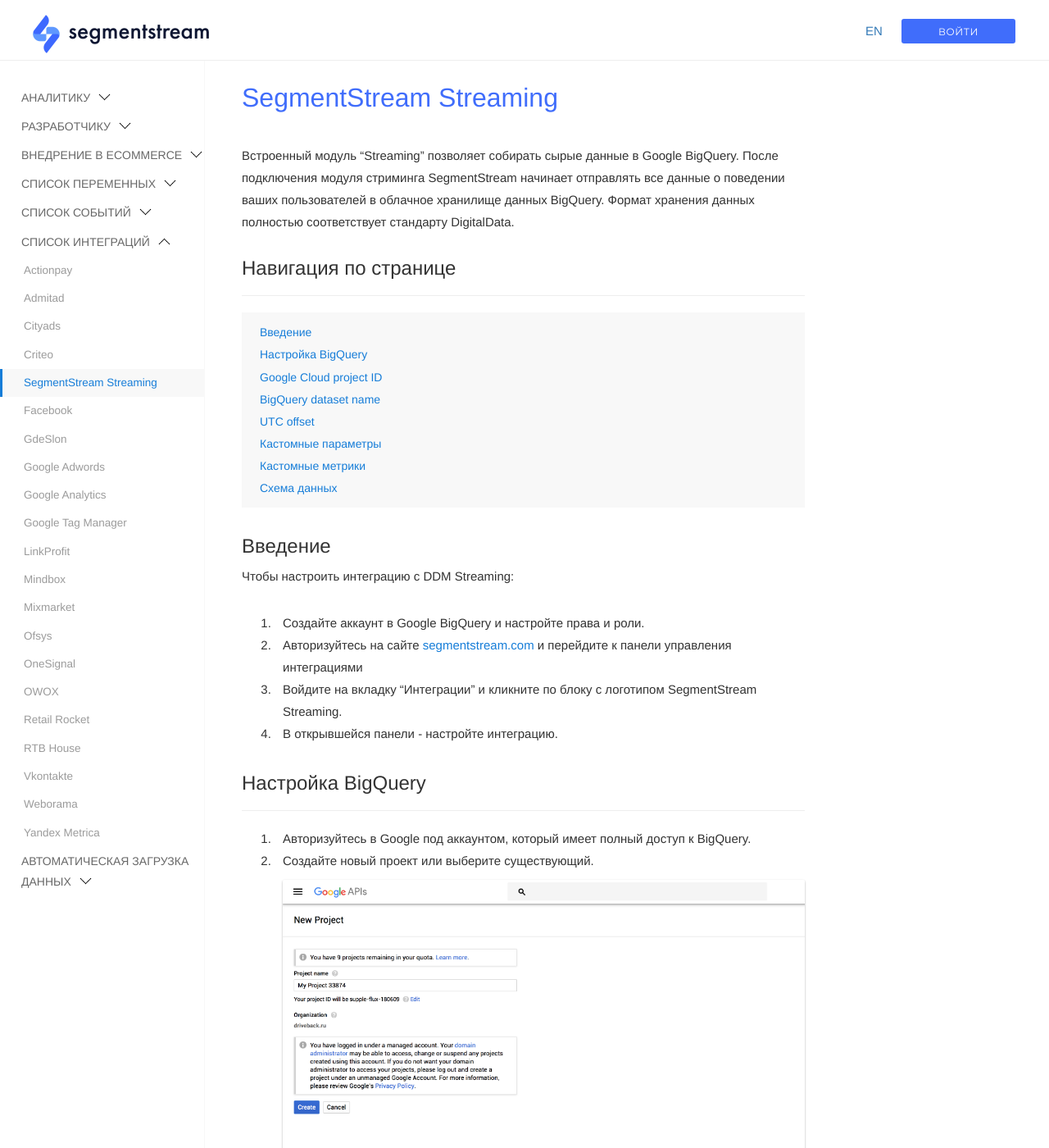
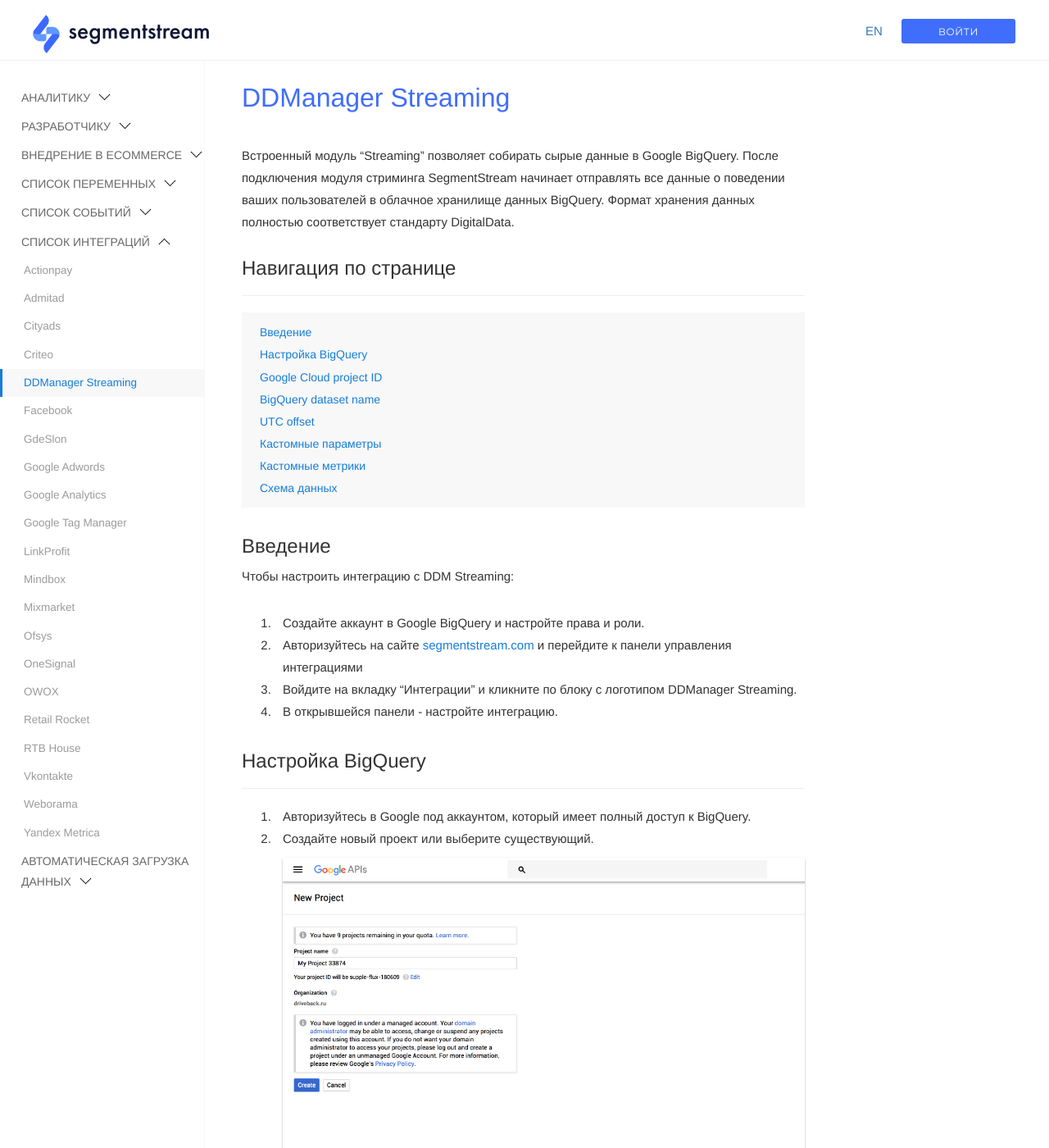
Before and after one commit to segmentstream-com/segmentstream-com.github.io, a Jekyll site: the page built from _docs/ru/integrations/ddmanager-streaming.md, in a window 1280 px wide and 1400 px high. Shown: the whole window at 82% size. Built offline with Jekyll 4.4.1, drawn with Linux system fonts in a browser that asks for light colours; nearby versions of some CDN libraries.

Commit message:
Updated segmentstream streaming page

```diff
--- a/_docs/ru/integrations/ddmanager-streaming.md
+++ b/_docs/ru/integrations/ddmanager-streaming.md
@@ -1,7 +1,7 @@
 ---
 layout: page
 section: integrationsRU
-title: "SegmentStream Streaming"
+title: "DDManager Streaming"
 order: 1
 ---
 
@@ -24,7 +24,7 @@
 Чтобы настроить интеграцию с DDM Streaming:
 1. Создайте аккаунт в Google BigQuery и настройте права и роли.
 2. Авторизуйтесь на сайте [segmentstream.com](https://admin.segmentstream.com/) и перейдите к панели управления интеграциями
-3. Войдите на вкладку "Интеграции" и кликните по блоку с логотипом SegmentStream Streaming.
+3. Войдите на вкладку "Интеграции" и кликните по блоку с логотипом DDManager Streaming.
 4. В открывшейся панели - настройте интеграцию.
 
 ### <a name="1"></a>Настройка BigQuery
```
